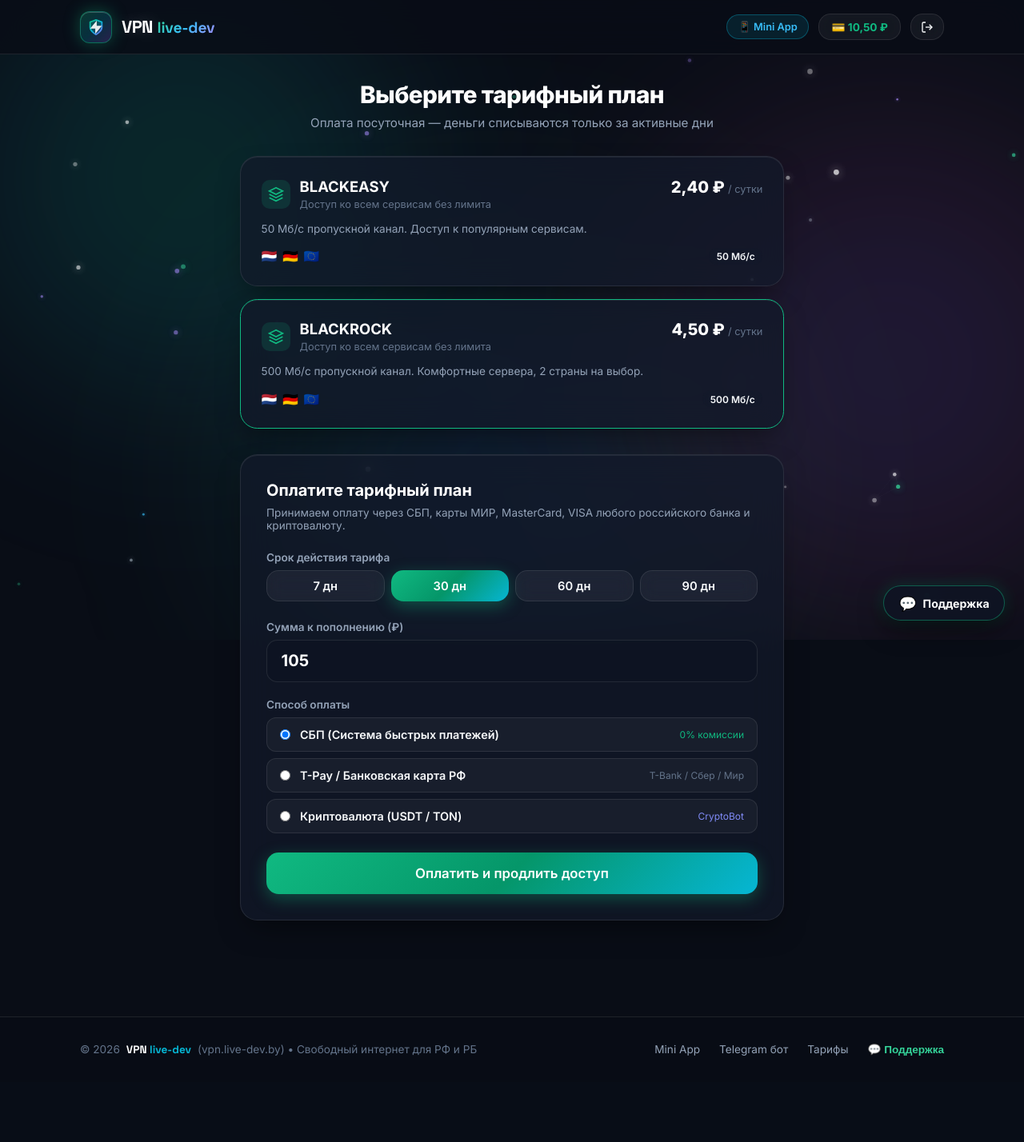
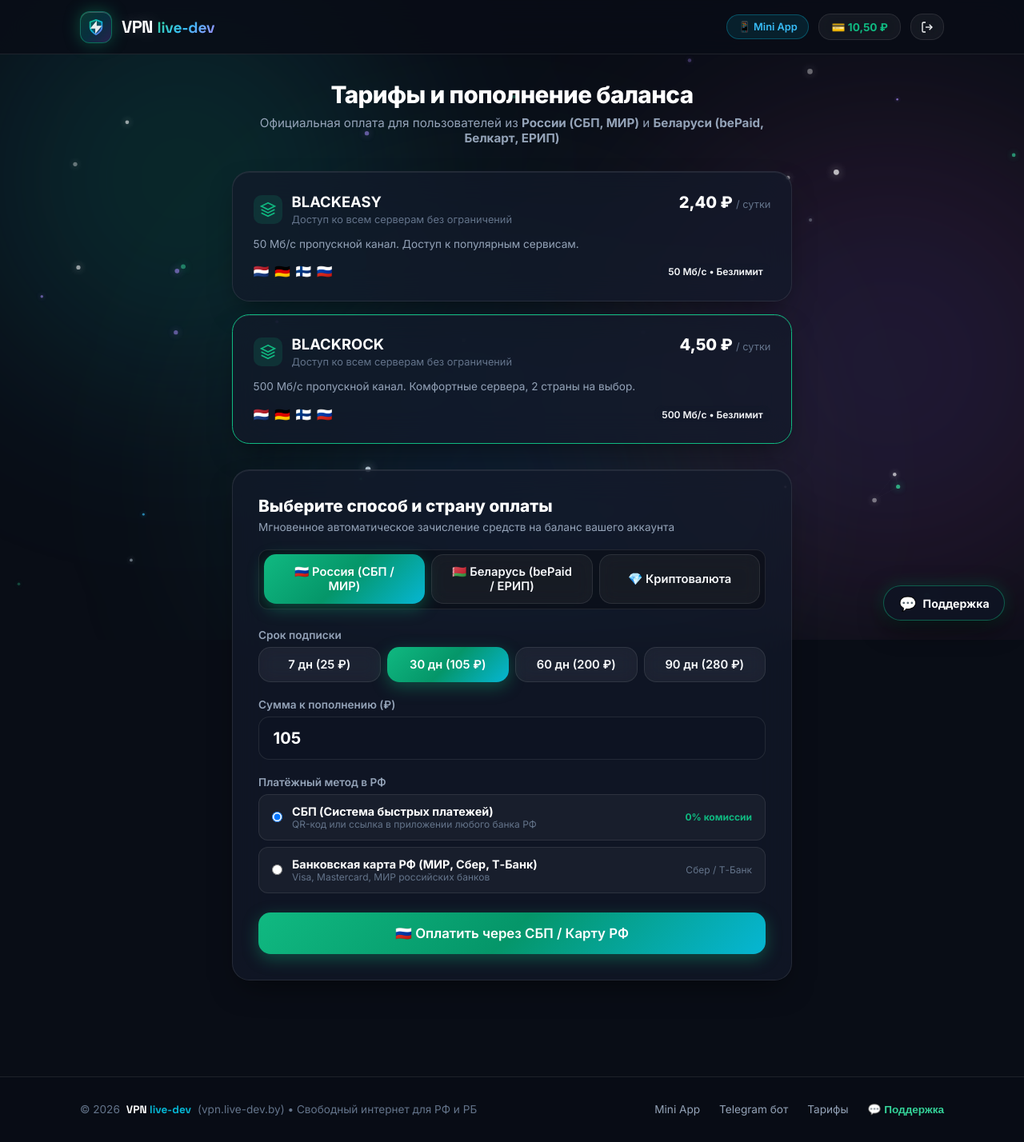
Before and after one commit to Evgeniy-Solovei/vpn, a Django app: page /billing/tariffs/ in a window 1280 px wide. Shown: the whole page at 80% size. Before the commit the page ends 1320 px from the top, so only its background shows below. Run offline with Django 5.2, Linux system fonts and the light colour scheme; the visitor is signed in with stand-in values (Sample User, id 1); data comes from the database, SQL or seed files in the repository.

Commit message:
feat(billing): unified regional payments (RU SBP/Cards + BY bePaid/ERIP) across Web and MiniApp

```diff
--- a/backend/apps/api/urls.py
+++ b/backend/apps/api/urls.py
@@ -11,6 +11,7 @@ urlpatterns = [
     path('vpn/buy-traffic/', views.buy_traffic_api, name='api_buy_traffic'),
     path('vpn/custom-whitelist/', views.update_custom_whitelist_api, name='api_custom_whitelist'),
     path('billing/tariffs/', views.tariffs_list_api, name='api_tariffs_list'),
+    path('billing/deposit/', views.api_deposit_view, name='api_deposit'),
     path('billing/activate-promo/', views.activate_promo_api, name='api_activate_promo'),
     path('billing/bepaid/checkout/', views.bepaid_checkout_api, name='api_bepaid_checkout'),
 ]
--- a/backend/templates/billing/tariffs.html
+++ b/backend/templates/billing/tariffs.html
@@ -1,13 +1,13 @@
 {% extends 'base.html' %}
-{% block title %}Выбор тарифа и пополнение — VPN live-dev{% endblock %}
-
+{% block title %}Выбор тарифа и оплата (РФ и РБ) — VPN live-dev{% endblock %}
 
 {% block content %}
-<div class="container" style="max-width: 720px; padding-top: 2rem; padding-bottom: 4rem;">
+<div class="container" style="max-width: 740px; padding-top: 2rem; padding-bottom: 4rem;">
+
   <div style="text-align: center; margin-bottom: 2rem;">
-    <h1 style="font-size: 1.85rem; font-weight: 800; color: #fff; letter-spacing: -0.02em;">Выберите тарифный план</h1>
+    <h1 style="font-size: 1.85rem; font-weight: 800; color: #fff; letter-spacing: -0.02em;">Тарифы и пополнение баланса</h1>
     <p style="color: var(--text-muted); font-size: 0.95rem; margin-top: 0.5rem;">
-      Оплата посуточная — деньги списываются только за активные дни
+      Официальная оплата для пользователей из <strong>России (СБП, МИР)</strong> и <strong>Беларуси (bePaid, Белкарт, ЕРИП)</strong>
     </p>
   </div>
 
@@ -26,7 +26,7 @@
             </div>
             <div>
               <h3 style="font-size: 1.15rem; font-weight: 700; color: #fff;">{{ plan.name }}</h3>
-              <span style="font-size: 0.8rem; color: var(--text-dim);">Доступ ко всем сервисам без лимита</span>
+              <span style="font-size: 0.8rem; color: var(--text-dim);">Доступ ко всем серверам без ограничений</span>
             </div>
           </div>
 
@@ -45,94 +45,190 @@
           <div style="display: flex; gap: 0.4rem;">
             <span>🇳🇱</span>
             <span>🇩🇪</span>
-            <span>🇪🇺</span>
+            <span>🇫🇮</span>
+            <span>🇷🇺</span>
           </div>
           <span class="status-pill" style="font-size: 0.75rem; padding: 0.2rem 0.6rem;">
-            {{ plan.speed_mbps }} Мб/с
+            {{ plan.speed_mbps }} Мб/с • Безлимит
           </span>
         </div>
       </div>
     {% endfor %}
   </div>
 
-  <!-- Payment Form Card -->
+  <!-- Unified Payment Card with Region Switcher -->
   <div class="glass-card" style="padding: 2rem;">
-    <h3 style="font-size: 1.25rem; font-weight: 700; color: #fff; margin-bottom: 0.5rem;">Оплатите тарифный план</h3>
-    <p style="font-size: 0.85rem; color: var(--text-muted); margin-bottom: 1.5rem;">
-      Принимаем оплату через СБП, карты МИР, MasterCard, VISA любого российского банка и криптовалюту.
+    <h3 style="font-size: 1.3rem; font-weight: 800; color: #fff; margin-bottom: 0.35rem;">Выберите способ и страну оплаты</h3>
+    <p style="font-size: 0.85rem; color: var(--text-muted); margin-bottom: 1.25rem;">
+      Мгновенное автоматическое зачисление средств на баланс вашего аккаунта
     </p>
 
+    <!-- Region Switcher Tabs -->
+    <div style="display: grid; grid-template-columns: 1fr 1fr 1fr; gap: 0.5rem; margin-bottom: 1.5rem; background: rgba(0,0,0,0.3); padding: 0.35rem; border-radius: 0.75rem; border: 1px solid var(--border-subtle);">
+      <button type="button" class="btn btn-primary pay-region-tab active" id="tab-btn-ru" onclick="switchPayRegion('ru')">
+        🇷🇺 Россия (СБП / МИР)
+      </button>
+      <button type="button" class="btn btn-secondary pay-region-tab" id="tab-btn-by" onclick="switchPayRegion('by')">
+        🇧🇾 Беларусь (bePaid / ЕРИП)
+      </button>
+      <button type="button" class="btn btn-secondary pay-region-tab" id="tab-btn-crypto" onclick="switchPayRegion('crypto')">
+        💎 Криптовалюта
+      </button>
+    </div>
+
+    <!-- 1. REGION: RUSSIA (СБП, Карты МИР, Сбер, Т-Банк) -->
+    <div id="pay-region-ru">
       <form method="post" action="{% url 'deposit' %}">
         {% csrf_token %}
 
-      <!-- Days / Period Selector -->
-      <div style="margin-bottom: 1.5rem;">
-        <label class="form-label">Срок действия тарифа</label>
-        <div style="display: grid; grid-template-columns: repeat(4, 1fr); gap: 0.5rem; margin-top: 0.5rem;">
-          <button type="button" class="btn btn-secondary period-btn" onclick="setPeriod(7, 25);" style="padding: 0.6rem;">7 дн</button>
-          <button type="button" class="btn btn-primary period-btn" onclick="setPeriod(30, 105);" style="padding: 0.6rem;">30 дн</button>
-          <button type="button" class="btn btn-secondary period-btn" onclick="setPeriod(60, 200);" style="padding: 0.6rem;">60 дн</button>
-          <button type="button" class="btn btn-secondary period-btn" onclick="setPeriod(90, 280);" style="padding: 0.6rem;">90 дн</button>
+        <!-- Days Selector -->
+        <div style="margin-bottom: 1.25rem;">
+          <label class="form-label">Срок подписки</label>
+          <div style="display: grid; grid-template-columns: repeat(4, 1fr); gap: 0.5rem; margin-top: 0.4rem;">
+            <button type="button" class="btn btn-secondary period-btn" onclick="setPeriod(7, 25);">7 дн (25 ₽)</button>
+            <button type="button" class="btn btn-primary period-btn" onclick="setPeriod(30, 105);">30 дн (105 ₽)</button>
+            <button type="button" class="btn btn-secondary period-btn" onclick="setPeriod(60, 200);">60 дн (200 ₽)</button>
+            <button type="button" class="btn btn-secondary period-btn" onclick="setPeriod(90, 280);">90 дн (280 ₽)</button>
           </div>
         </div>
 
         <!-- Amount input -->
-      <div class="form-group">
+        <div class="form-group" style="margin-bottom: 1.25rem;">
           <label class="form-label" for="amount">Сумма к пополнению (₽)</label>
-        <div class="input-wrapper">
           <input type="number" name="amount" id="amount" value="105" min="10" step="1" class="form-input" style="font-size: 1.25rem; font-weight: 700;">
         </div>
-      </div>
 
-      <!-- Payment Method Selection -->
+        <!-- Russian Payment Methods -->
         <div style="margin-bottom: 1.5rem;">
-        <label class="form-label">Способ оплаты</label>
-        <div style="display: flex; flex-direction: column; gap: 0.5rem; margin-top: 0.5rem;">
+          <label class="form-label">Платёжный метод в РФ</label>
+          <div style="display: flex; flex-direction: column; gap: 0.5rem; margin-top: 0.4rem;">
             <label style="display: flex; align-items: center; justify-content: space-between; background: rgba(255,255,255,0.04); border: 1px solid var(--border-subtle); padding: 0.75rem 1rem; border-radius: 0.75rem; cursor: pointer;">
               <div style="display: flex; align-items: center; gap: 0.75rem;">
                 <input type="radio" name="payment_method" value="sbp" checked>
-              <span style="font-weight: 600; font-size: 0.9rem;">СБП (Система быстрых платежей)</span>
+                <div>
+                  <div style="font-weight: 700; font-size: 0.9rem; color: #fff;">СБП (Система быстрых платежей)</div>
+                  <div style="font-size: 0.75rem; color: var(--text-dim);">QR-код или ссылка в приложении любого банка РФ</div>
                 </div>
-            <span style="font-size: 0.75rem; color: var(--accent-emerald);">0% комиссии</span>
+              </div>
+              <span style="font-size: 0.75rem; color: var(--accent-emerald); font-weight: 700;">0% комиссии</span>
             </label>
 
             <label style="display: flex; align-items: center; justify-content: space-between; background: rgba(255,255,255,0.04); border: 1px solid var(--border-subtle); padding: 0.75rem 1rem; border-radius: 0.75rem; cursor: pointer;">
               <div style="display: flex; align-items: center; gap: 0.75rem;">
-              <input type="radio" name="payment_method" value="tpay">
-              <span style="font-weight: 600; font-size: 0.9rem;">T-Pay / Банковская карта РФ</span>
+                <input type="radio" name="payment_method" value="mir">
+                <div>
+                  <div style="font-weight: 700; font-size: 0.9rem; color: #fff;">Банковская карта РФ (МИР, Сбер, Т-Банк)</div>
+                  <div style="font-size: 0.75rem; color: var(--text-dim);">Visa, Mastercard, МИР российских банков</div>
                 </div>
-            <span style="font-size: 0.75rem; color: var(--text-dim);">T-Bank / Сбер / Мир</span>
-          </label>
-
-          <label style="display: flex; align-items: center; justify-content: space-between; background: rgba(255,255,255,0.04); border: 1px solid var(--border-subtle); padding: 0.75rem 1rem; border-radius: 0.75rem; cursor: pointer;">
-            <div style="display: flex; align-items: center; gap: 0.75rem;">
-              <input type="radio" name="payment_method" value="crypto">
-              <span style="font-weight: 600; font-size: 0.9rem;">Криптовалюта (USDT / TON)</span>
               </div>
-            <span style="font-size: 0.75rem; color: #818cf8;">CryptoBot</span>
+              <span style="font-size: 0.75rem; color: var(--text-dim);">Сбер / Т-Банк</span>
             </label>
           </div>
         </div>
 
         <button type="submit" class="btn btn-primary btn-block" style="padding: 1rem; font-size: 1.05rem;">
-        <span>Оплатить и продлить доступ</span>
+          <span>🇷🇺 Оплатить через СБП / Карту РФ</span>
         </button>
       </form>
+    </div>
+
+    <!-- 2. REGION: BELARUS (bePaid / Белкарт / ЕРИП) -->
+    <div id="pay-region-by" style="display: none;">
+      <div style="background: rgba(16, 185, 129, 0.08); border: 1px solid rgba(16, 185, 129, 0.3); border-radius: 0.85rem; padding: 1.25rem; margin-bottom: 1.5rem;">
+        <div style="display: flex; align-items: center; gap: 0.6rem; margin-bottom: 0.5rem;">
+          <span style="font-size: 1.4rem;">🇧🇾</span>
+          <div>
+            <strong style="color: #fff; font-size: 1rem;">Официальный шлюз bePaid (Республика Беларусь)</strong>
+            <span style="font-size: 0.75rem; color: #34d399; display: block;">Магазин ID: 4225 • Поддержка 3-D Secure • Чеки</span>
+          </div>
+        </div>
+        <p style="font-size: 0.85rem; color: var(--text-muted); line-height: 1.5; margin: 0;">
+          Принимаются любые карты банков РБ (Белкарт, Visa, Mastercard) и платежи через государственную систему ЕРИП («Расчет»).
+        </p>
+      </div>
+
+      <!-- BYN Options -->
+      <div style="margin-bottom: 1.5rem;">
+        <label class="form-label">Выберите пакет подписки в BYN</label>
+        <div style="display: grid; grid-template-columns: 1fr 1fr; gap: 0.75rem; margin-top: 0.5rem;">
+          <div class="glass-card" style="padding: 1rem; text-align: center; border-color: var(--accent-emerald);">
+            <div style="font-size: 1.25rem; font-weight: 800; color: #fff;">5.00 BYN</div>
+            <div style="font-size: 0.8rem; color: var(--accent-emerald); font-weight: 600;">30 дней (~150 ₽)</div>
+          </div>
+          <div class="glass-card" style="padding: 1rem; text-align: center;">
+            <div style="font-size: 1.25rem; font-weight: 800; color: #fff;">10.00 BYN</div>
+            <div style="font-size: 0.8rem; color: var(--text-dim);">60 дней (~300 ₽)</div>
+          </div>
+        </div>
+      </div>
+
+      <!-- Payment channels accepted -->
+      <div style="display: flex; gap: 0.75rem; justify-content: center; margin-bottom: 1.5rem; flex-wrap: wrap; font-size: 0.85rem; color: var(--text-dim);">
+        <span>💳 Белкарт</span>
+        <span>•</span>
+        <span>🏦 ЕРИП (Расчет)</span>
+        <span>•</span>
+        <span>💳 Visa / Mastercard РБ</span>
+      </div>
+
+      <button type="button" id="btn-bepaid-pay" class="btn btn-primary btn-block" style="padding: 1rem; font-size: 1.05rem; background: linear-gradient(135deg, #10b981, #06b6d4);">
+        <span>🇧🇾 Перейти к оплате через bePaid (5.00 BYN)</span>
+      </button>
+    </div>
+
+    <!-- 3. REGION: CRYPTO -->
+    <div id="pay-region-crypto" style="display: none;">
+      <form method="post" action="{% url 'deposit' %}">
+        {% csrf_token %}
+        <input type="hidden" name="payment_method" value="crypto">
+
+        <div style="background: rgba(139, 92, 246, 0.08); border: 1px solid rgba(139, 92, 246, 0.3); border-radius: 0.85rem; padding: 1.25rem; margin-bottom: 1.5rem;">
+          <div style="font-weight: 700; color: #fff; margin-bottom: 0.4rem;">💎 Криптовалюта (Telegram CryptoBot / Web3)</div>
+          <p style="font-size: 0.85rem; color: var(--text-muted); line-height: 1.5; margin: 0;">
+            100% анонимная оплата без банковских следов. Принимаются USDT (TRC-20, TON), TON, Bitcoin, Ethereum.
+          </p>
+        </div>
+
+        <div class="form-group" style="margin-bottom: 1.5rem;">
+          <label class="form-label" for="crypto-amount">Сумма в рублях (эквивалент USDT)</label>
+          <input type="number" name="amount" id="crypto-amount" value="150" min="50" step="10" class="form-input" style="font-size: 1.25rem; font-weight: 700;">
+        </div>
+
+        <button type="submit" class="btn btn-primary btn-block" style="padding: 1rem; font-size: 1.05rem; background: linear-gradient(135deg, #8b5cf6, #ec4899);">
+          <span>💎 Оплатить через CryptoBot (USDT / TON)</span>
+        </button>
+      </form>
+    </div>
+
   </div>
 </div>
 
 <script>
+  function switchPayRegion(region) {
+    document.getElementById('pay-region-ru').style.display = (region === 'ru') ? 'block' : 'none';
+    document.getElementById('pay-region-by').style.display = (region === 'by') ? 'block' : 'none';
+    document.getElementById('pay-region-crypto').style.display = (region === 'crypto') ? 'block' : 'none';
+
+    document.querySelectorAll('.pay-region-tab').forEach(b => {
+      b.className = 'btn btn-secondary pay-region-tab';
+    });
+    document.getElementById(`tab-btn-${region}`).className = 'btn btn-primary pay-region-tab';
+  }
+
   function selectPlan(dailyPrice, planName) {
     const amountInput = document.getElementById('amount');
-    amountInput.value = Math.round(parseFloat(dailyPrice) * 30);
+    if (amountInput) amountInput.value = Math.round(parseFloat(dailyPrice) * 30);
   }
 
   function setPeriod(days, amount) {
-    document.getElementById('amount').value = amount;
+    const amountInput = document.getElementById('amount');
+    if (amountInput) amountInput.value = amount;
     document.querySelectorAll('.period-btn').forEach(btn => {
       btn.className = 'btn btn-secondary period-btn';
     });
+    if (event && event.target) {
       event.target.className = 'btn btn-primary period-btn';
+    }
   }
 </script>
 {% endblock %}
```
Also changed, not shown: backend/apps/api/tests.py (+40 -0 lines), backend/apps/api/views.py (+53 -0 lines), miniapp/app.js (+82 -0 lines), miniapp/index.html (+61 -5 lines). Lines whose indentation alone changed are shown as unchanged.
